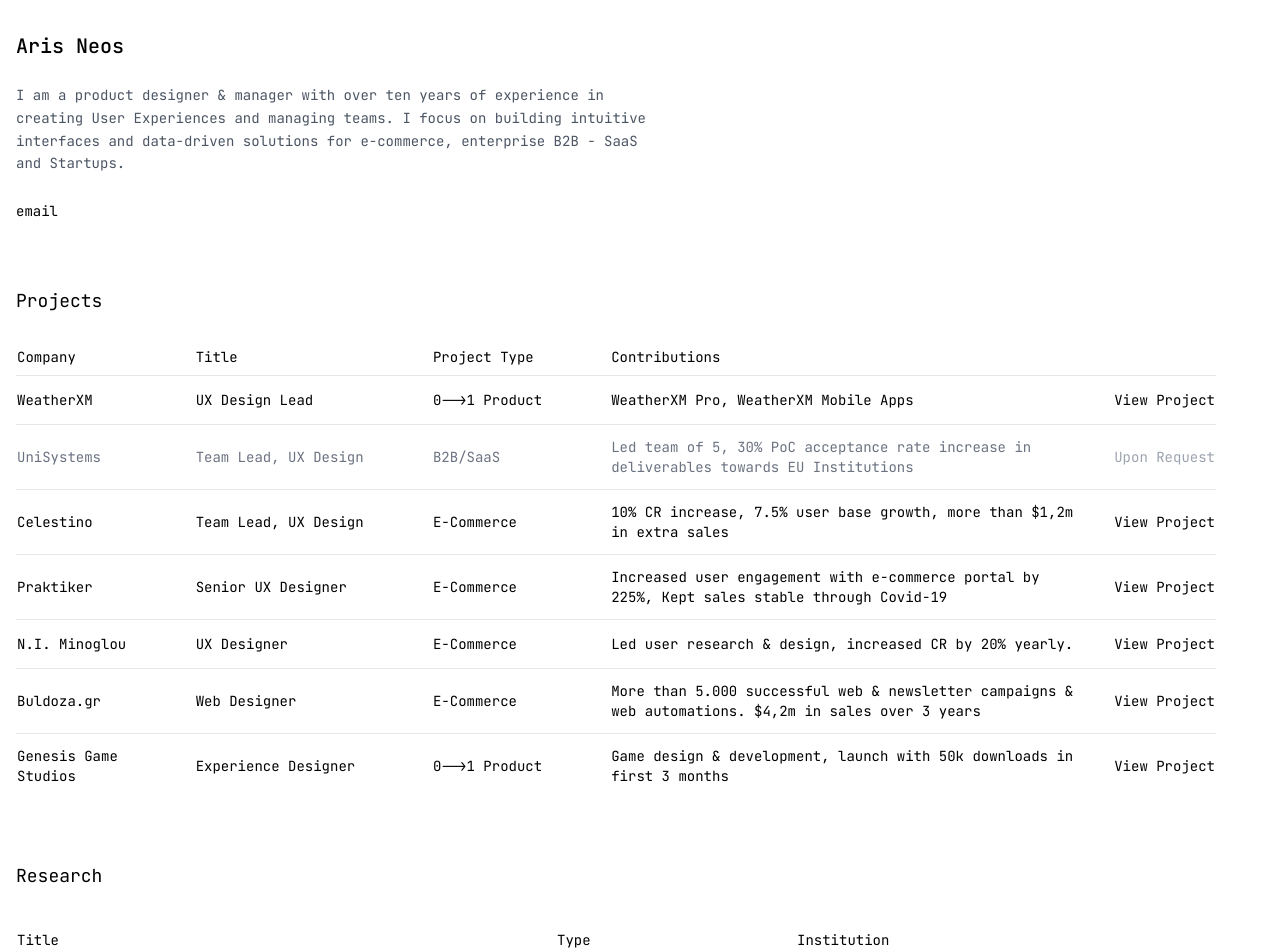
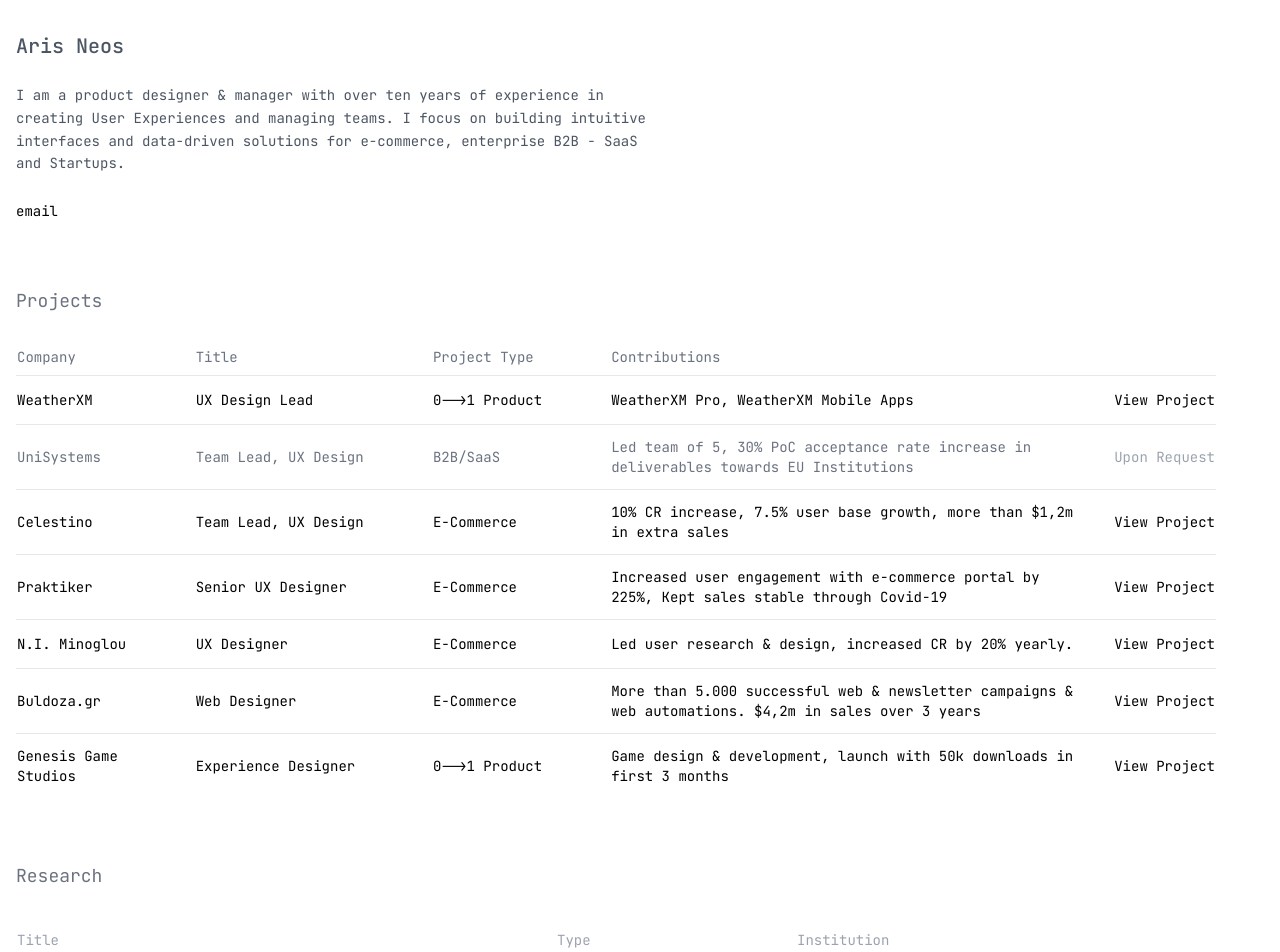
Before and after one commit to arisneos/portfolio, a Next.js app: page / in a window 1280 px wide. Shown: the top 952 px of the page. Built offline with nearby package versions, Linux system fonts and the light colour scheme.

Commit message:
Minor tweaks
Quality of Life improvements.
- Added link to calendly
- Fixed onClick when clicking out of the contact modal. This way it now closes.
- Fixed titles and subtitles in tables so that the are not as forthcoming and strong in the eye.

```diff
--- a/app/components/ContactDialog.tsx
+++ b/app/components/ContactDialog.tsx
@@ -11,8 +11,17 @@
 export default function ContactDialog({ isOpen, onClose, projectName }: Props) {
   if (!isOpen) return null
 
+  const handleBackdropClick = (e: React.MouseEvent) => {
+    if (e.target === e.currentTarget) {
+      onClose()
+    }
+  }
+
   return (
-    <div className="fixed inset-0 bg-black bg-opacity-50 flex items-center justify-center p-4 z-50">
+    <div
+      className="fixed inset-0 bg-black bg-opacity-50 flex items-center justify-center p-4 z-50"
+      onClick={handleBackdropClick}
+    >
       <div className="bg-white rounded-lg max-w-md w-full p-6 space-y-6">
         <div className="space-y-4">
           <h2 className="text-2xl font-bold">Let's chat!</h2>
@@ -24,7 +33,9 @@
 
         <div className="space-y-4">
           <Link
-            href="#calendly-link-placeholder"
+            href="https://calendly.com/arisneos/30min"
+            target="_blank"
+            rel="noopener noreferrer"
             className="block w-full bg-black text-white text-center py-3 px-4 rounded-lg hover:bg-gray-800 transition-colors"
           >
             Schedule a 30-min chat
--- a/app/components/ProjectTable.tsx
+++ b/app/components/ProjectTable.tsx
@@ -13,10 +13,10 @@
         <table className="w-full">
           <thead>
             <tr className="border-b border-gray-200">
-              <th className="py-2 pr-8 text-left font-normal w-[15%] text-sm">Company</th>
-              <th className="py-2 pr-8 text-left font-normal w-[20%] text-sm">Title</th>
-              <th className="py-2 pr-8 text-left font-normal w-[15%] text-sm">Project Type</th>
-              <th className="py-2 text-left font-normal w-[40%] text-sm">Contributions</th>
+              <th className="py-2 pr-8 text-left font-normal w-[15%] text-sm text-gray-500">Company</th>
+              <th className="py-2 pr-8 text-left font-normal w-[20%] text-sm text-gray-500">Title</th>
+              <th className="py-2 pr-8 text-left font-normal w-[15%] text-sm text-gray-500">Project Type</th>
+              <th className="py-2 text-left font-normal w-[40%] text-sm text-gray-500">Contributions</th>
               <th className="py-2 pl-8 text-right font-normal w-[10%]"></th>
             </tr>
           </thead>
--- a/app/components/ResearchTable.tsx
+++ b/app/components/ResearchTable.tsx
@@ -9,9 +9,9 @@
       <table className="w-full table-fixed">
         <thead>
           <tr className="border-b border-gray-200">
-            <th className="py-4 text-left font-normal w-2/5 md:w-[45%] text-sm">Title</th>
-            <th className="py-4 text-left font-normal w-1/5 md:w-[20%] text-sm">Type</th>
-            <th className="py-4 text-left font-normal w-1/5 md:w-[25%] text-sm">Institution</th>
+            <th className="py-4 text-left font-normal w-2/5 md:w-[45%] text-sm text-gray-400">Title</th>
+            <th className="py-4 text-left font-normal w-1/5 md:w-[20%] text-sm text-gray-400">Type</th>
+            <th className="py-4 text-left font-normal w-1/5 md:w-[25%] text-sm text-gray-400">Institution</th>
             <th className="py-4 text-left font-normal w-[10%]"></th>
           </tr>
         </thead>
--- a/app/page.tsx
+++ b/app/page.tsx
@@ -8,7 +8,7 @@
   return (
     <div className="space-y-16 max-w-[1200px]">
       <section className="space-y-6">
-        <h1 className="text-xl font-medium">Aris Neos</h1>
+        <h1 className="text-xl font-medium text-gray-600">Aris Neos</h1>
         <p className="text-sm text-gray-600 max-w-[640px] leading-relaxed">
           I am a product designer & manager with over ten years of experience in creating User Experiences
           and managing teams. I focus on building intuitive interfaces and data-driven solutions
@@ -25,12 +25,12 @@
       </section>
 
       <section className="space-y-6">
-        <h2 className="text-lg">Projects</h2>
+        <h2 className="text-lg text-gray-500">Projects</h2>
         <ProjectTable projects={projects} />
       </section>
 
       <section className="space-y-6">
-        <h2 className="text-lg">Research</h2>
+        <h2 className="text-lg text-gray-500">Research</h2>
         <ResearchTable research={research} />
       </section>
     </div>
--- a/package.json
+++ b/package.json
@@ -19,5 +19,6 @@
     "autoprefixer": "^10.4.0",
     "postcss": "^8.4.0",
     "tailwindcss": "^3.3.0"
-  }
+  },
+  "packageManager": "yarn@4.3.0+sha512.1606bef7c84bc7d83b8576063de2fd08f7d69f9939015bed800f9585a002390268ecc777e9feeba7e26e9556aef6beaad4806968db2182ab5dd3e955ab3b9a0b"
 }
```
